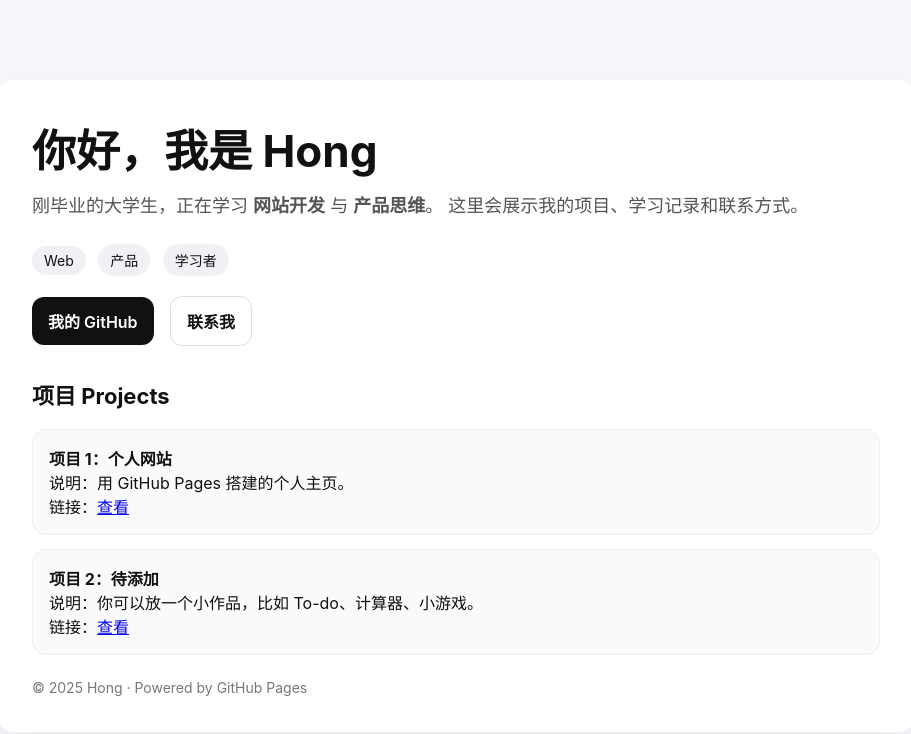
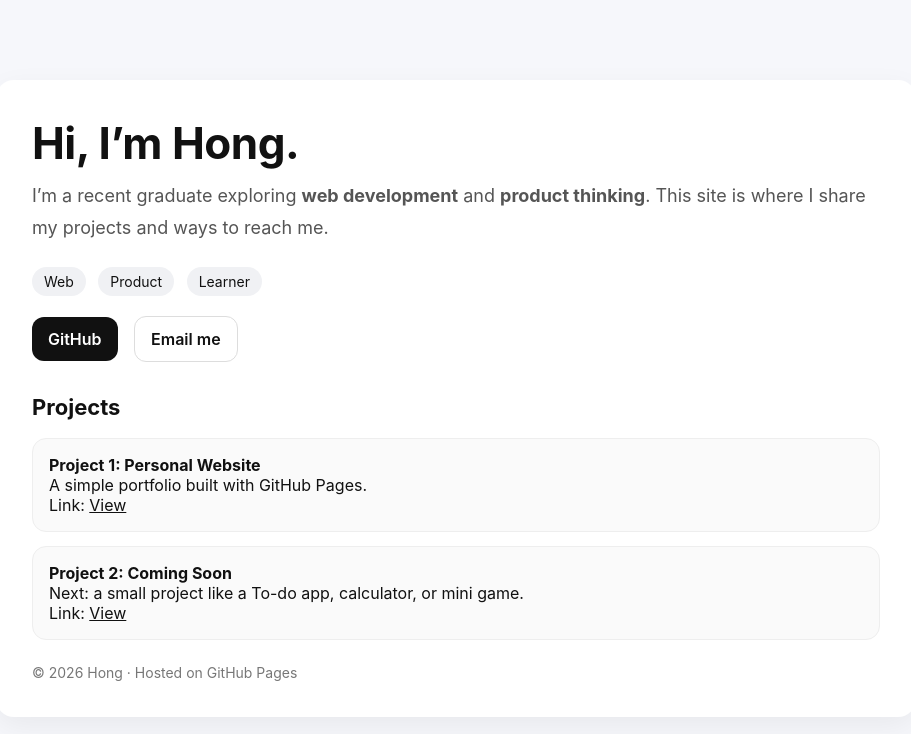
Before and after one commit to llloo030330/hong.github.io, a plain HTML site: page index.html in a window 1280 px wide. Shown: the whole page, without its empty margins (184-1095 px from the left). Drawn offline with Linux system fonts and the light colour scheme.

Commit message:
Update index.html

```diff
--- a/index.html
+++ b/index.html
@@ -1,14 +1,15 @@
 <!DOCTYPE html>
-<html lang="zh">
+<html lang="en">
 <head>
   <meta charset="UTF-8" />
   <meta name="viewport" content="width=device-width, initial-scale=1.0"/>
-  <title>Hong｜个人主页</title>
+  <title>Hong | Portfolio</title>
+  <meta name="description" content="Hong's personal website and project portfolio." />
   <style>
     body { margin: 0; font-family: -apple-system, BlinkMacSystemFont, "Segoe UI", Arial, sans-serif; background: #f6f7fb; color: #111; }
     .wrap { max-width: 920px; margin: 80px auto; padding: 0 20px; }
     .card { background: #fff; border-radius: 18px; padding: 36px; box-shadow: 0 10px 30px rgba(0,0,0,.06); }
-    h1 { font-size: 44px; margin: 0 0 10px; }
+    h1 { font-size: 44px; margin: 0 0 10px; letter-spacing: -0.5px; }
     .sub { font-size: 18px; color: #555; margin-bottom: 22px; line-height: 1.8; }
     .tag { display: inline-block; padding: 6px 12px; border-radius: 999px; background: #f0f1f4; margin-right: 8px; margin-bottom: 8px; font-size: 14px; }
     .btns a { display: inline-block; margin-right: 12px; margin-top: 12px; padding: 12px 16px; border-radius: 12px; text-decoration: none; font-weight: 600; }
@@ -17,6 +18,7 @@
     h2 { margin-top: 32px; font-size: 22px; }
     .proj { margin-top: 14px; padding: 16px; border-radius: 14px; border: 1px solid #eee; background: #fafafa; }
     .proj b { font-size: 16px; }
+    .proj a { color: #111; }
     footer { margin-top: 24px; color: #777; font-size: 14px; }
   </style>
 </head>
@@ -24,39 +26,39 @@
 <body>
   <div class="wrap">
     <div class="card">
-      <h1>你好，我是 Hong</h1>
+      <h1>Hi, I’m Hong.</h1>
       <div class="sub">
-        刚毕业的大学生，正在学习 <b>网站开发</b> 与 <b>产品思维</b>。
-        这里会展示我的项目、学习记录和联系方式。
+        I’m a recent graduate exploring <b>web development</b> and <b>product thinking</b>.
+        This site is where I share my projects and ways to reach me.
       </div>
 
       <div>
         <span class="tag">Web</span>
-        <span class="tag">产品</span>
-        <span class="tag">学习者</span>
+        <span class="tag">Product</span>
+        <span class="tag">Learner</span>
       </div>
 
       <div class="btns">
-        <a class="btn-main" href="https://github.com/" target="_blank">我的 GitHub</a>
-        <a class="btn-ghost" href="mailto:your@email.com">联系我</a>
+        <a class="btn-main" href="https://github.com/llloo030330" target="_blank" rel="noopener">GitHub</a>
+        <a class="btn-ghost" href="mailto:your@email.com">Email me</a>
       </div>
 
-      <h2>项目 Projects</h2>
+      <h2>Projects</h2>
 
       <div class="proj">
-        <b>项目 1：个人网站</b><br/>
-        说明：用 GitHub Pages 搭建的个人主页。<br/>
-        链接：<a href="#" target="_blank">查看</a>
+        <b>Project 1: Personal Website</b><br/>
+        A simple portfolio built with GitHub Pages.<br/>
+        Link: <a href="#" target="_blank" rel="noopener">View</a>
       </div>
 
       <div class="proj">
-        <b>项目 2：待添加</b><br/>
-        说明：你可以放一个小作品，比如 To-do、计算器、小游戏。<br/>
-        链接：<a href="#" target="_blank">查看</a>
+        <b>Project 2: Coming Soon</b><br/>
+        Next: a small project like a To-do app, calculator, or mini game.<br/>
+        Link: <a href="#" target="_blank" rel="noopener">View</a>
       </div>
 
       <footer>
-        © 2025 Hong · Powered by GitHub Pages
+        © 2026 Hong · Hosted on GitHub Pages
       </footer>
     </div>
   </div>
```
